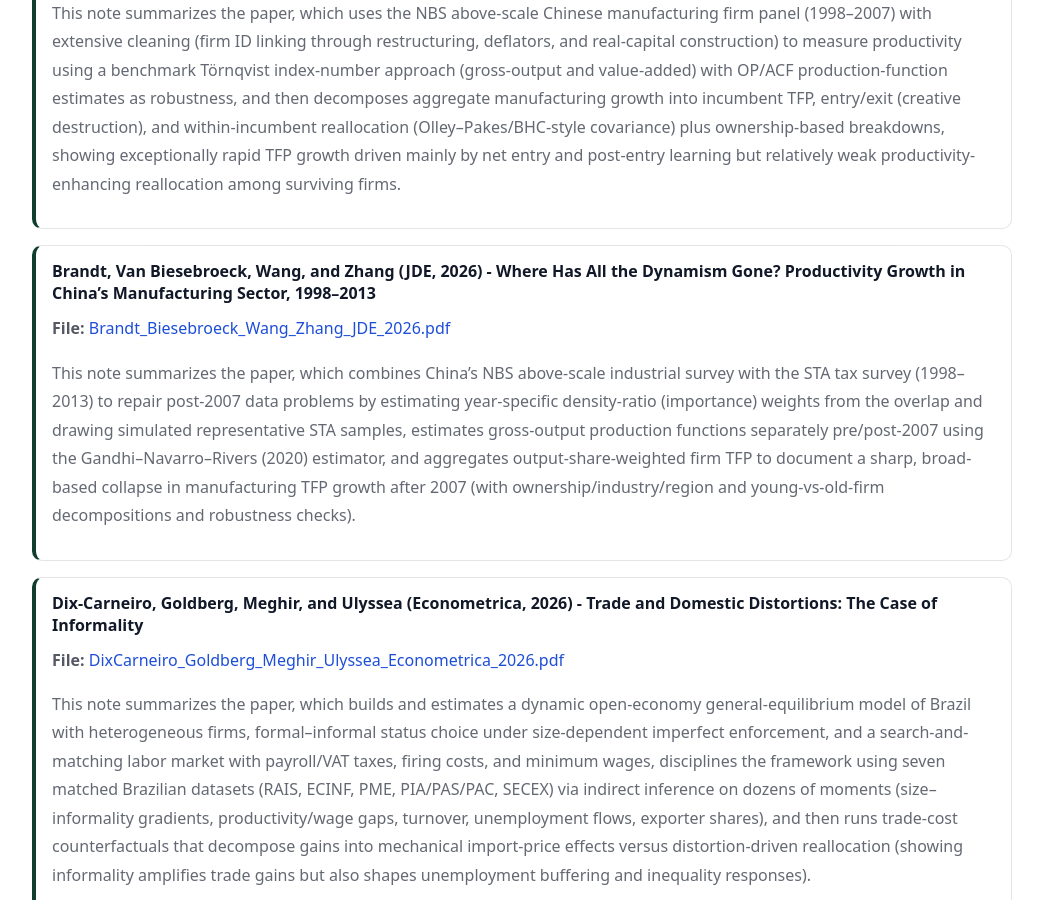
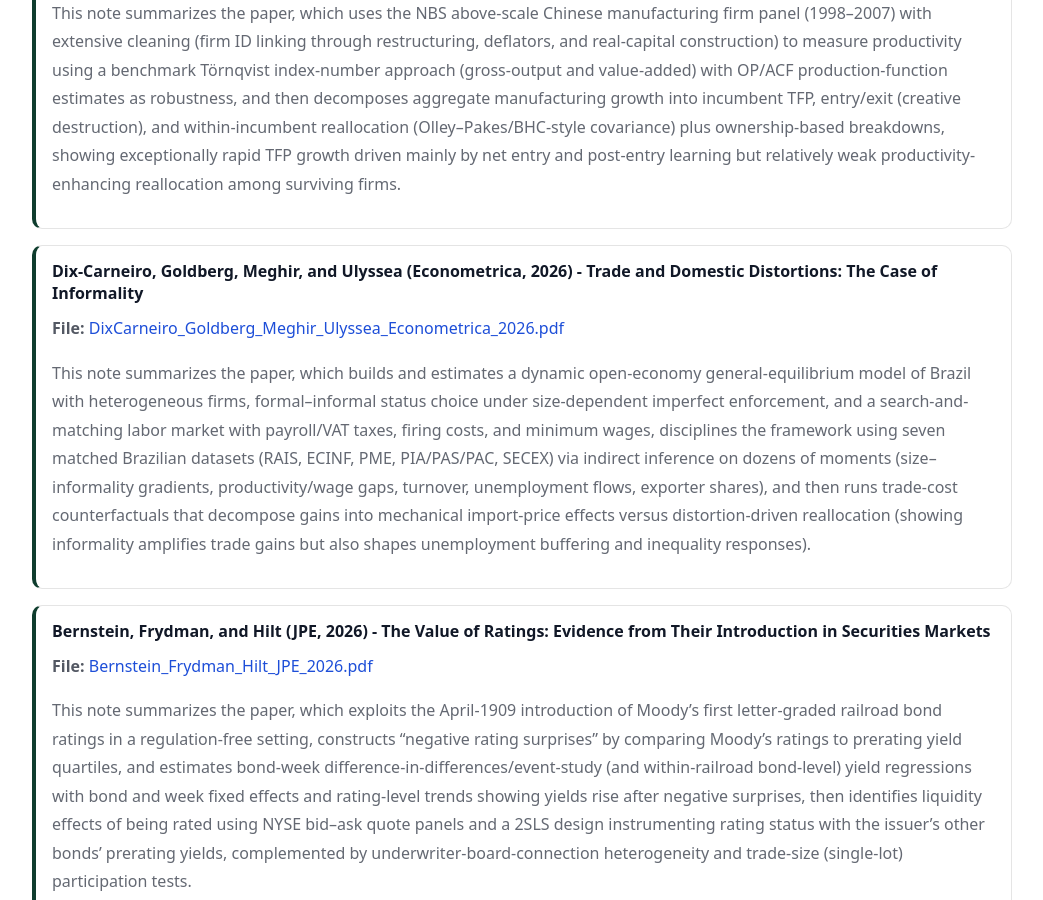
Before and after one commit to yaxinzn/study-archive, a Jekyll site: the page built from reading/index.md, in a window 1280 px wide and 900 px high, scrolled down 2269 px. Shown: the whole window, without its empty margins (118-1161 px from the left). Built offline with Jekyll 4.4.1, drawn with Linux system fonts in a browser that asks for light colours; some of the changed text lies outside the part shown.

Commit message:
Clean entry
Removed a paper entry on productivity growth in China's manufacturing sector from the reading list.

```diff
--- a/_data/reading.yml
+++ b/_data/reading.yml
@@ -21,10 +21,6 @@
 - title: "Brandt, Van Biesebroeck, and Zhang (JDE, 2012) - Creative Accounting or Creative Destruction? Firm-level Productivity Growth in Chinese Manufacturing"
   file: "Brandt_VanBiesebroeck_Zhang_JDE_2012.pdf"
   desc: "This note summarizes the paper, which uses the NBS above-scale Chinese manufacturing firm panel (1998–2007) with extensive cleaning (firm ID linking through restructuring, deflators, and real-capital construction) to measure productivity using a benchmark Törnqvist index-number approach (gross-output and value-added) with OP/ACF production-function estimates as robustness, and then decomposes aggregate manufacturing growth into incumbent TFP, entry/exit (creative destruction), and within-incumbent reallocation (Olley–Pakes/BHC-style covariance) plus ownership-based breakdowns, showing exceptionally rapid TFP growth driven mainly by net entry and post-entry learning but relatively weak productivity-enhancing reallocation among surviving firms."
-
-- title: "Brandt, Van Biesebroeck, Wang, and Zhang (JDE, 2026) - Where Has All the Dynamism Gone? Productivity Growth in China’s Manufacturing Sector, 1998–2013"
-  file: "Brandt_Biesebroeck_Wang_Zhang_JDE_2026.pdf"
-  desc: "This note summarizes the paper, which combines China’s NBS above-scale industrial survey with the STA tax survey (1998–2013) to repair post-2007 data problems by estimating year-specific density-ratio (importance) weights from the overlap and drawing simulated representative STA samples, estimates gross-output production functions separately pre/post-2007 using the Gandhi–Navarro–Rivers (2020) estimator, and aggregates output-share-weighted firm TFP to document a sharp, broad-based collapse in manufacturing TFP growth after 2007 (with ownership/industry/region and young-vs-old-firm decompositions and robustness checks)."
 
 - title: "Dix-Carneiro, Goldberg, Meghir, and Ulyssea (Econometrica, 2026) - Trade and Domestic Distortions: The Case of Informality"
   file: "DixCarneiro_Goldberg_Meghir_Ulyssea_Econometrica_2026.pdf"
```
